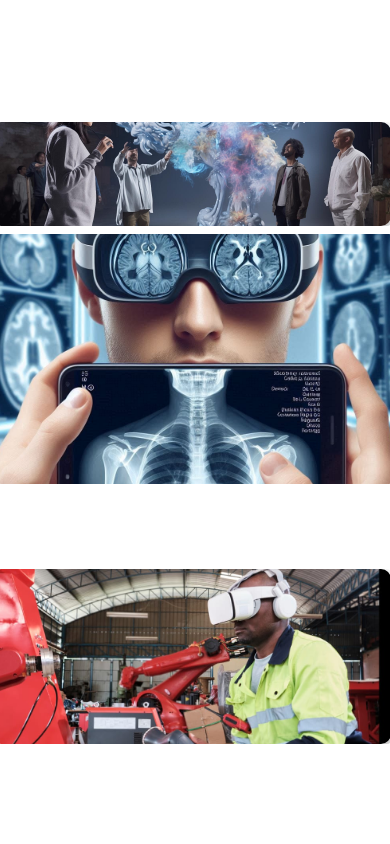
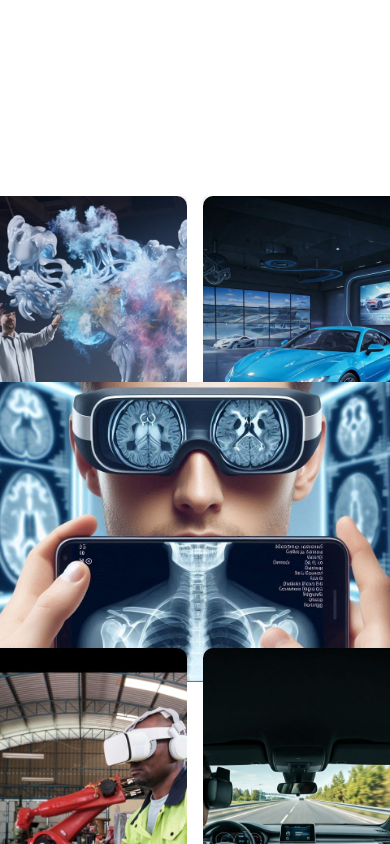
Before and after one commit to Gopiraj2306/react-task, a React (Create React App) app: page / in a window 390 px wide. Built offline with nearby package versions, Linux system fonts and the light colour scheme.

Commit message:
change 1

```diff
--- a/public/index.html
+++ b/public/index.html
@@ -1 +1,13 @@
-<div id="root"></div>
+
+
+<!DOCTYPE html>
+<html lang="en">
+<head>
+    <meta charset="UTF-8">
+    <meta name="viewport" content="width=device-width, initial-scale=1.0">
+
+</head>
+<body>
+    <div id="root"></div>
+</body>
+</html>
--- a/src/image_stack.css
+++ b/src/image_stack.css
@@ -171,76 +171,37 @@ body {
 .construction   { grid-column: 2 / 3; grid-row: 3 / 4;  height: 175px; }
 .tourism        { grid-column: 3 / 4; grid-row: 3 / 4;  height: 175px; }
 .automotive     { grid-column: 4 / 5; grid-row: 1 / 4;  height: 175px; }
-@media (max-width: 768px) {
-  .layout-container {
-    grid-template-columns: repeat(2, 1fr); /* 2 columns on mobile */
-    grid-template-rows: auto;
-    padding: 40px 20px;
-  }
-}
-@media (max-width: 768px) {
-  .layout-container {
-    grid-template-columns: repeat(2, 1fr); /* 2 columns on mobile */
-    grid-template-rows: auto;
-    padding: 40px 20px;
-  }
-}
-
-/* Responsive Media Queries */
-/* @media (max-width: 1024px) {
-  .layout-container {
-    transform: scale(0.9);
-    padding: 40px 60px;
-  }
-}
 
 @media (max-width: 768px) {
   .layout-container {
-    grid-template-columns: repeat(2, 1fr);
-    grid-template-rows: auto;
+    grid-template-columns: 175px 200px 200px 175px;;
+    grid-template-rows: 170px 250px 100px  ;
+    padding: 20px;
+    gap: 16px;
     height: auto;
-    padding: 20px;
   }
 
   .box {
-    height: 200px;
-  }
-}
+    height: 300px;
+  }}
+/*
+  .carousel-title {
+    font-size: 1rem;
+  }}
 
-@media (max-width: 480px) {
-  .layout-container {
-    grid-template-columns: 1fr;
-    gap: 12px;
-  }
-
-   .box {
-    height: 180px;
-  }
-
-  .carousel-title {
-    font-size: 0.9rem;
-  }
-
-  .video {
-    width: 100% !important;
-    height: auto;
-    font-size: 1.2rem;
-    padding: 12px;
-    text-align: center;
-  }
-
+  .video,
   .manufacturing,
   .bfsi,
   .retail,
   .construction,
   .tourism,
   .automotive {
+    width: 100% !important;
     height: auto !important;
   }
 
   .healthcare,
   .edtech {
-    grid-column: auto;
-    grid-row: auto;
-  }
-} */
+    grid-column: auto !important;
+    grid-row: auto !important;
+  } */
```
